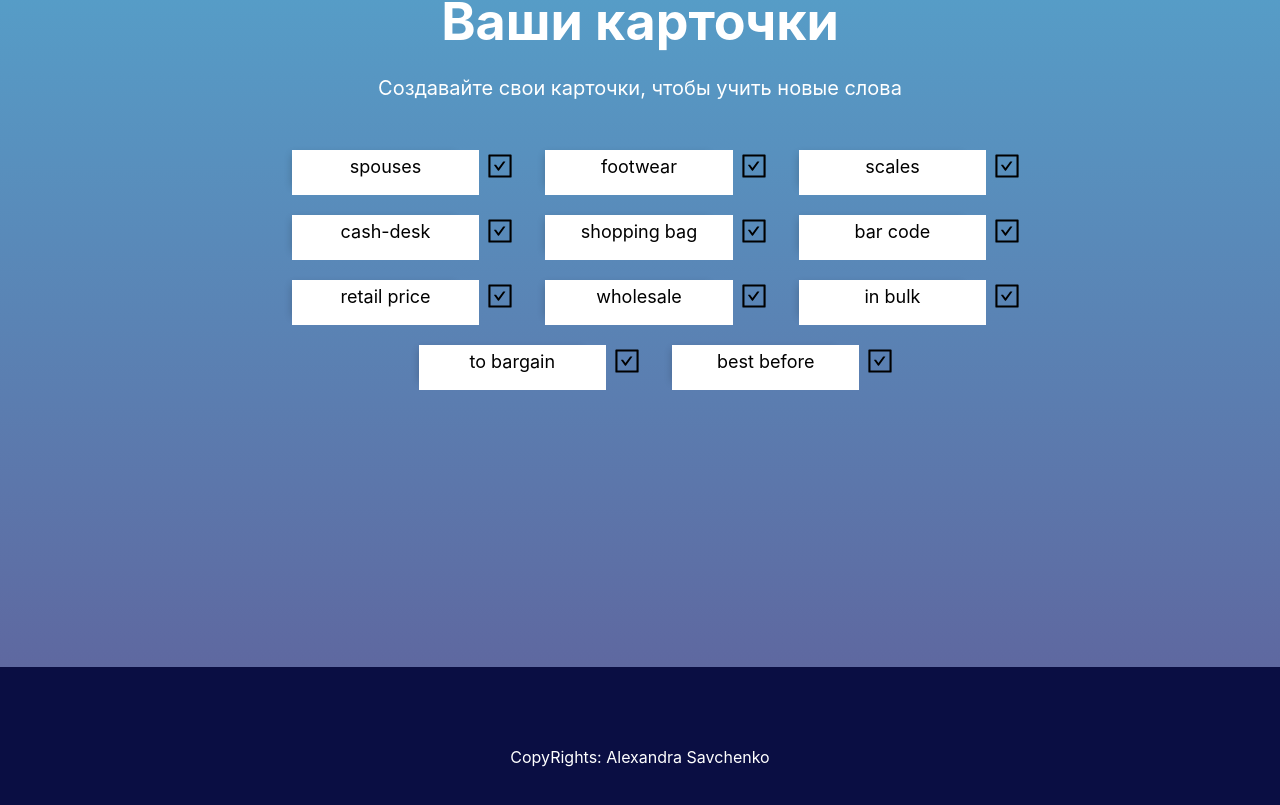
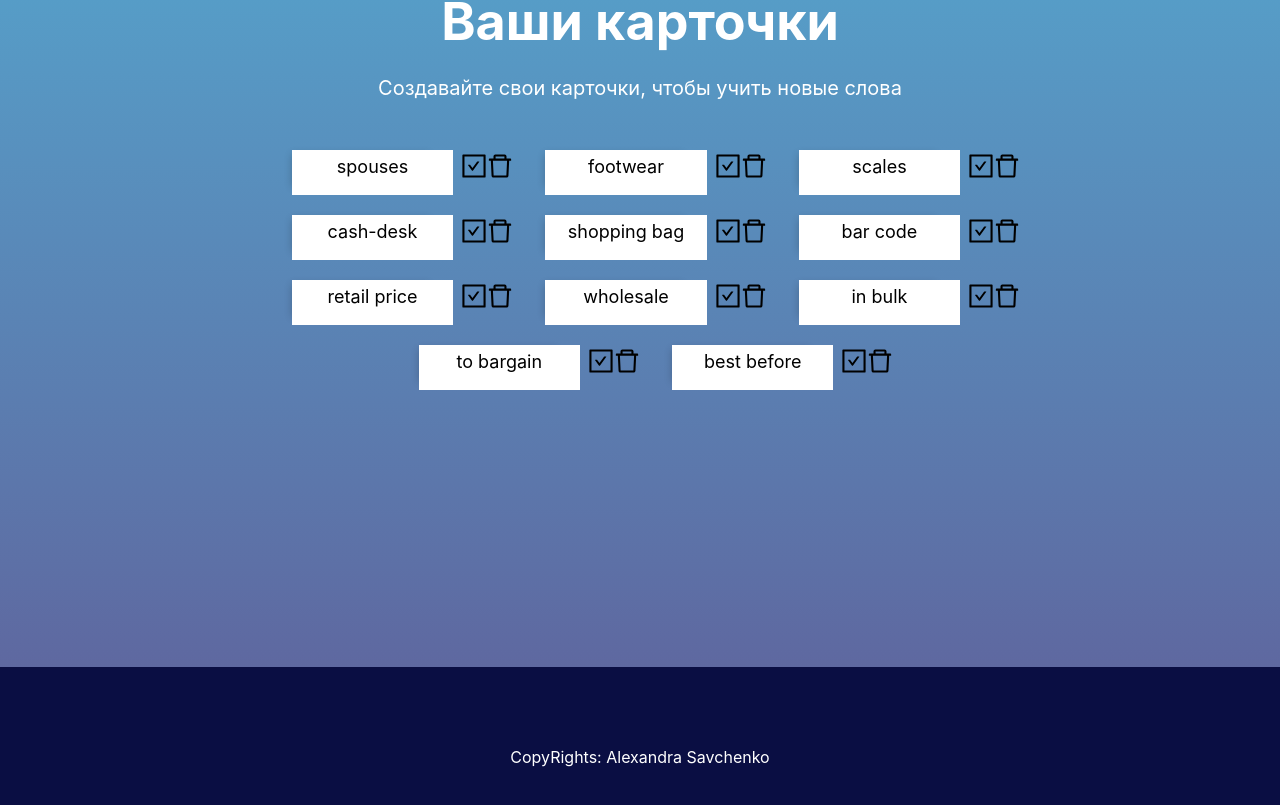
Before and after one commit to Savchhenko/Flash-cards-app, a React (Create React App) app: page / in a window 1280 px wide. Shown: the part 1053-1858 px from the top of the page. Built offline with nearby package versions, Linux system fonts and the light colour scheme.

Commit message:
add card deleting

```diff
--- a/src/components/card/card.jsx
+++ b/src/components/card/card.jsx
@@ -1,6 +1,6 @@
 import React, { Component } from 'react';
 import s from '../../styles/card.module.css';
-import { CheckSquareOutlined } from "@ant-design/icons";
+import { CheckSquareOutlined, DeleteOutlined } from "@ant-design/icons";
 import classnames from "classnames";
 
 class Card extends React.Component {
@@ -27,17 +27,14 @@ class Card extends React.Component {
         });
     };
 
+    handleDeletedClick = () => {
+        console.log("1 level");
+        this.props.onDeleted();
+    }
+
     render() {
         const { eng, rus } = this.props;
         const { done, isRemembered } = this.state;
-
-        // const cardClass = [s.card];
-
-        // if (done) {
-        //     cardClass.push(s.done);
-        // } else if (done === false && cardClass.includes("done")) {
-        //     cardClass = cardClass.filter(item => item !== "done");
-        // }
 
         return (
             <div className={s.root}>
@@ -60,6 +57,9 @@ class Card extends React.Component {
                 <div className={s.icons}>
                     <CheckSquareOutlined onClick={this.handleIsRememberClick}/>
                 </div>
+                <div className={s.icons}>
+                    <DeleteOutlined onClick={this.handleDeletedClick}/>
+                </div>
             </div>
         )
     };
--- a/src/components/content-block/cardsList.jsx
+++ b/src/components/content-block/cardsList.jsx
@@ -2,12 +2,19 @@ import React from "react";
 import Card from "../card/card";
 import s from "../../styles/content-block.module.css";
 
-const CardsList = ({item = []}) => {
+const CardsList = ({item = [], onDeletedItem}) => {
     return (
         <div className={s.cards}>
             {
                 item.map(({ eng, rus, id }) => (
-                    <Card key={id} eng={eng} rus={rus} />
+                    <Card onDeleted={() => {
+                        console.log("2 level");
+                        onDeletedItem(id);
+                        }}
+                        key={id}
+                        eng={eng}
+                        rus={rus}
+                    />
                 ))
             }
         </div>
--- a/src/components/content-block/content-block.jsx
+++ b/src/components/content-block/content-block.jsx
@@ -6,7 +6,20 @@ import CardsList from "./cardsList";
 class ContentBlock extends Component {
     state = {
         wordsArr: wordsList,
-    }
+    };
+
+    handleDeletedItem = (id) => {
+        this.setState(({wordsArr}) => {
+            const index = wordsArr.findIndex(item => item.id === id); //местоположение карточки в массиве
+            console.log("index = ", index);
+            wordsArr.splice(index, 1);
+
+            return {
+                wordsArr: wordsArr,
+            }
+            // тут мы напрямую меняем стейт, так делать нельзя, менять нужно только копию
+        });
+    };
 
     render() {
         const { wordsArr } = this.state;
@@ -17,7 +30,10 @@ class ContentBlock extends Component {
                     <h2 className={s.header}>{this.props.title}</h2>
                     <p className={s.descr}>{this.props.descr}</p>
                 </div>
-                <CardsList item={wordsArr}/>
+                <CardsList
+                    onDeletedItem={this.handleDeletedItem}
+                    item={wordsArr}
+                />
             </div>
         )
     }
```
